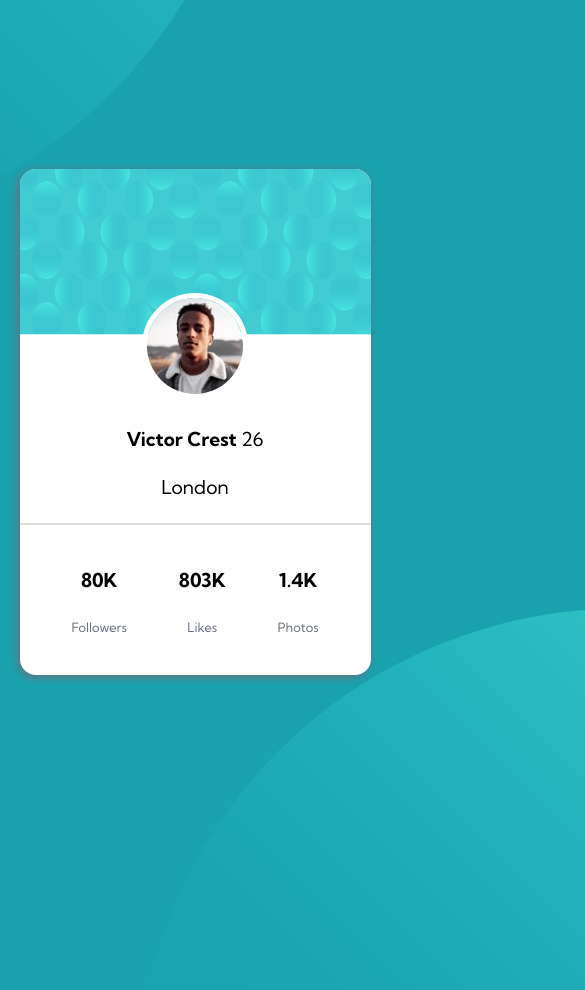
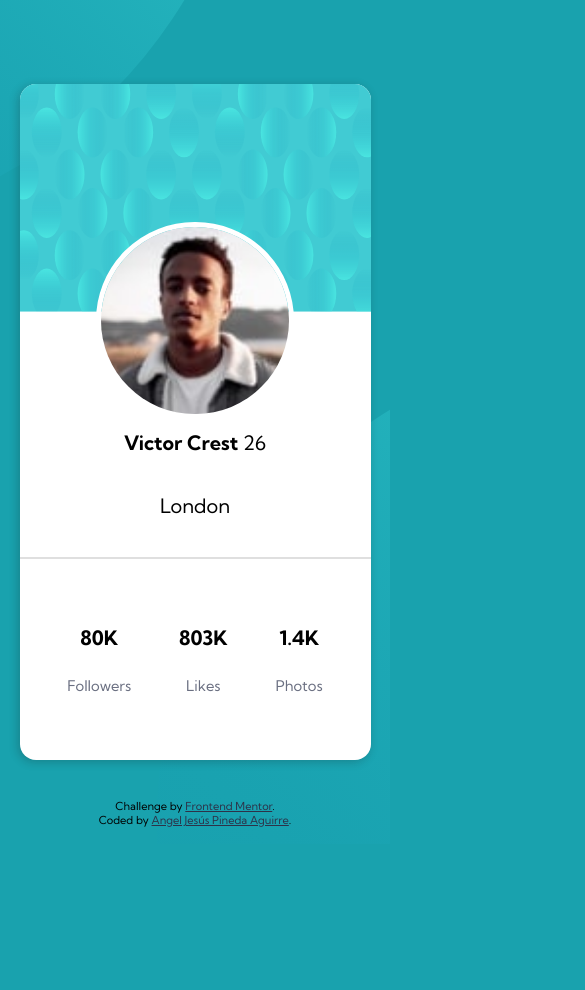
Before and after one commit to AOcelopilli/frontendmentor-profileCard, a plain HTML site: page index.html in a window 390 px wide. Shown: the top 990 px of the page, 585 px wide, since content can reach past the window. After the commit the page ends 844 px from the top, so only its background shows below. Drawn offline with Linux system fonts and the light colour scheme.

Commit message:
minmax widths and responsive fonts

```diff
--- a/index.html
+++ b/index.html
@@ -59,12 +59,14 @@
         <span>Photos</span>
       </p>
     </div>
+
   </div>
 
-  <!--  <div class="attribution">
+  <div class="attribution">
     Challenge by <a href="https://www.frontendmentor.io?ref=challenge" target="_blank">Frontend Mentor</a>.
-    Coded by <a href="#">Your Name Here</a>.
-  </div> -->
+    Coded by <a href="https://www.angelpineda.com.mx/" target="_blank" rel="noopener">Angel Jesús Pineda Aguirre</a>.
+  </div>
+
 </body>
 
 </html>
--- a/styles.css
+++ b/styles.css
@@ -23,10 +23,11 @@ body {
   align-items: center;
   background-color: var(--main-color);
   display: flex;
-  justify-content: center;
+  flex-direction: column;
+  justify-content: space-evenly;
   overflow: hidden;
   position: relative;
-  width: 100vw;
+  width: 100%;
   min-height: 100vh;
 }
 
@@ -35,37 +36,16 @@ body {
   top: -30%;
   left: -60%;
   transform: translate(-50%, -50%);
-  z-index: 100;
 }
 
 .circle-bottom {
-  bottom: -30%;
-  right: -60%;
+  width: 60%;
+  height: 60%;
   position: absolute;
-  transform: translate(50%, 50%);
+  bottom: 0%;
+  right: 0%;
+  z-index: -1;
 }
-
-/* body::before {
-  content: url(images/bg-pattern-top.svg);
-  position: absolute;
-  top: -30%;
-  left: -60%;
-  width: -1px;
-  height: -1px;
-  transform: translate(-50%, -50%);
-  z-index: 10;
-}
-
-body::after {
-  content: url(images/bg-pattern-bottom.svg);
-  position: absolute;
-  bottom: 60%;
-  right: 60%;
-  width: 1px;
-  height: 1px;
-  overflow: hidden;
-  z-index: 10;
-} */
 
 hr {
   border: thin solid rgba(175, 175, 175, 0.404);
@@ -74,11 +54,13 @@ hr {
 #profile-card {
   background-color: white;
   border-radius: 1rem;
-  font-size: 1.2rem;
-  height: 60vh;
+  font-size: calc(1rem + 1vw);
+  height: 80vh;
   width: 90vw;
+  max-height: 700px;
+  max-width: 500px;
   overflow: hidden;
-  box-shadow: -2px 2px 10px var(--main-light-color);
+  box-shadow: -2px 2px 10px #1717173a;
   z-index: 20;
 }
 
@@ -105,6 +87,7 @@ hr {
 
 .profile > img {
   border-radius: 50%;
+  height: calc(40% + 1vh);
   border: thick solid white;
   position: absolute;
 }
@@ -125,21 +108,29 @@ hr {
   display: flex;
   flex-direction: column;
   font-weight: bold;
-  height: 80%;
+  height: 60%;
   justify-content: space-evenly;
 }
 
 .info-stats span {
-  font-size: 0.8rem;
+  font-size: calc(0.8rem + 0.5vw);
   font-weight: normal;
   color: var(--main-light-color);
 }
 
-/* .attribution {
+.attribution {
+  position: absolute;
+  bottom: 2vh;
+  left: 50%;
+  transform: translate(-50%);
   font-size: 11px;
   text-align: center;
 }
 
 .attribution a {
-  color: hsl(228, 45%, 44%);
-} */
+  color: var(--main-dark-color);
+}
+
+.attribution a:hover {
+  color: white;
+}
```
